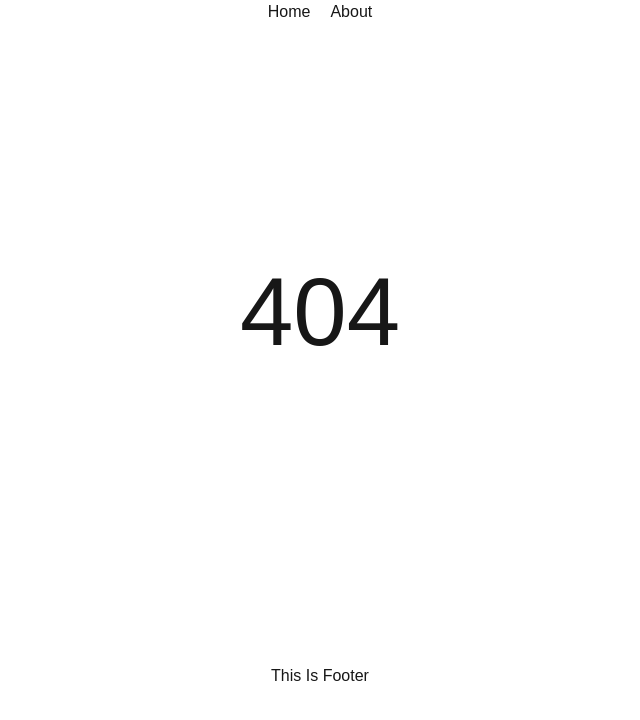
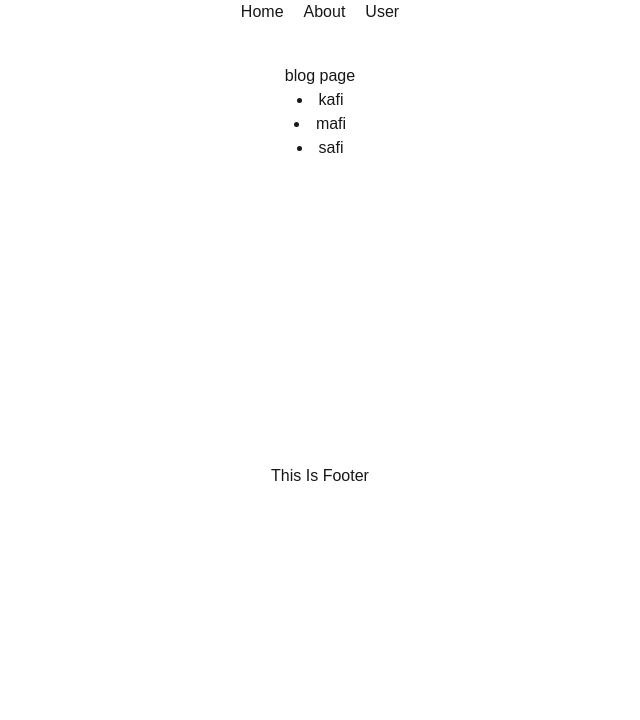
Before and after one commit to 0xKafi/first-nextjs-app, a Next.js app: page /user in a window 1280 px wide. Before the commit this address had no page. Shown: the top 720 px of the page, without its empty margins (320-960 px from the left). Built offline with nearby package versions, Linux system fonts and the light colour scheme.

Commit message:
dynamic routing

```diff
--- a/src/app/layout.jsx
+++ b/src/app/layout.jsx
@@ -27,6 +27,7 @@ export default function RootLayout({ children }) {
           <ul className="flex space-x-5 justify-center">
             <li><Link href='/'>Home</Link></li>
             <li><Link prefetch={false} href='/About'>About</Link></li>
+            <li><Link prefetch={false} href='/user'>User</Link></li>
           </ul>
         </nav>
         <div className="h-100">
--- /dev/null
+++ b/src/app/user/[id]/page.jsx
@@ -0,0 +1,12 @@
+import React from 'react';
+
+const page = ({params}) => {
+    const {id} =params
+    return (
+        <div>
+            <p className='mt-10'>this is user-{id}</p>
+        </div>
+    );
+};
+
+export default page;
--- /dev/null
+++ b/src/app/user/page.jsx
@@ -0,0 +1,28 @@
+import React from 'react';
+
+const page = () => {
+    const userData = [
+        {
+            id : 1,
+            name : 'kafi'
+        },
+                {
+            id : 2,
+            name : 'mafi'
+        },
+                {
+            id : 3,
+            name : 'safi'
+        },
+    ]
+    return (
+        <div className='mt-10'>
+            blog page
+            {userData.map((user)=>
+                <li key={user.id}>{user.name}</li>
+            )}
+        </div>
+    );
+};
+
+export default page;
```
